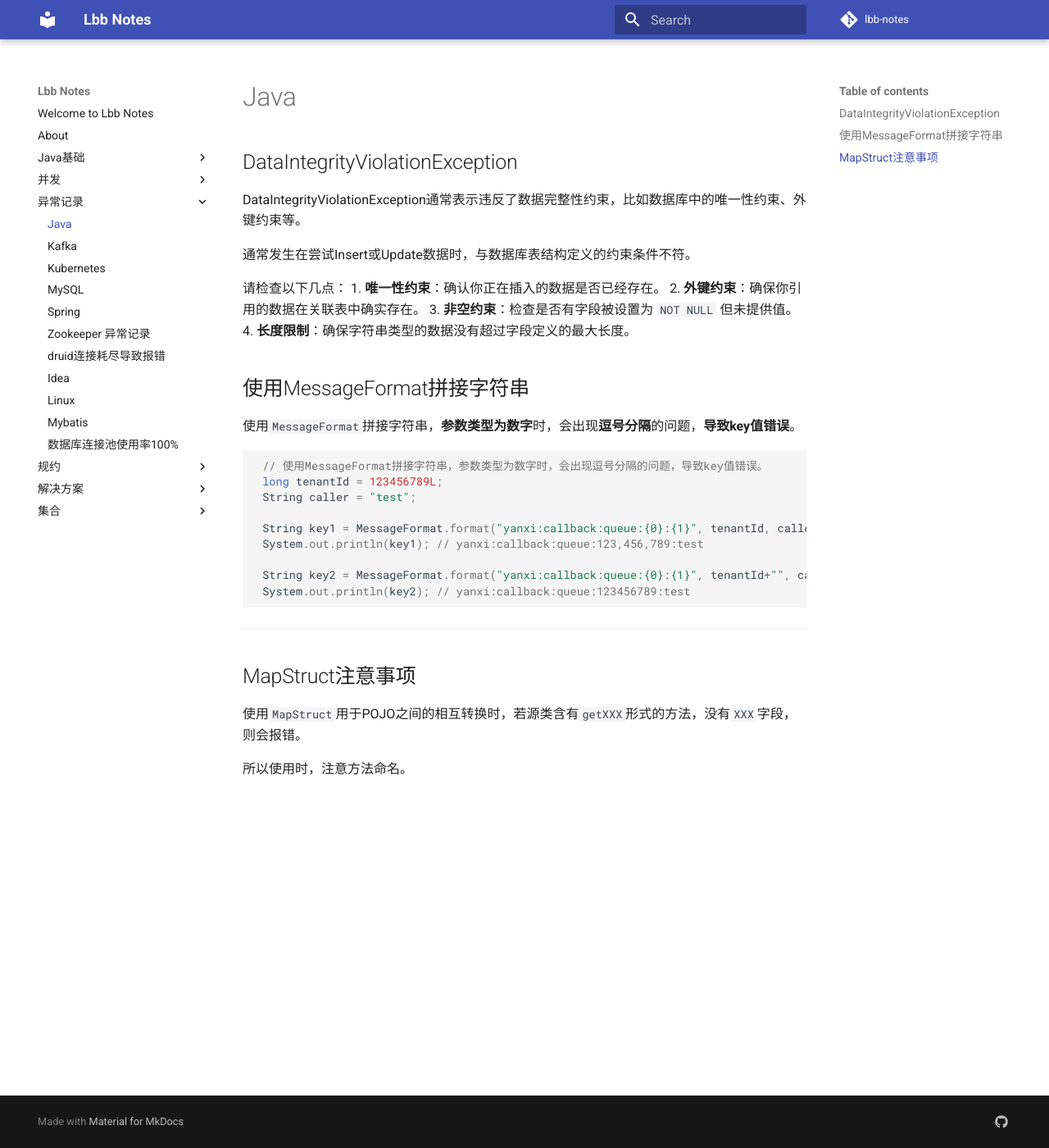
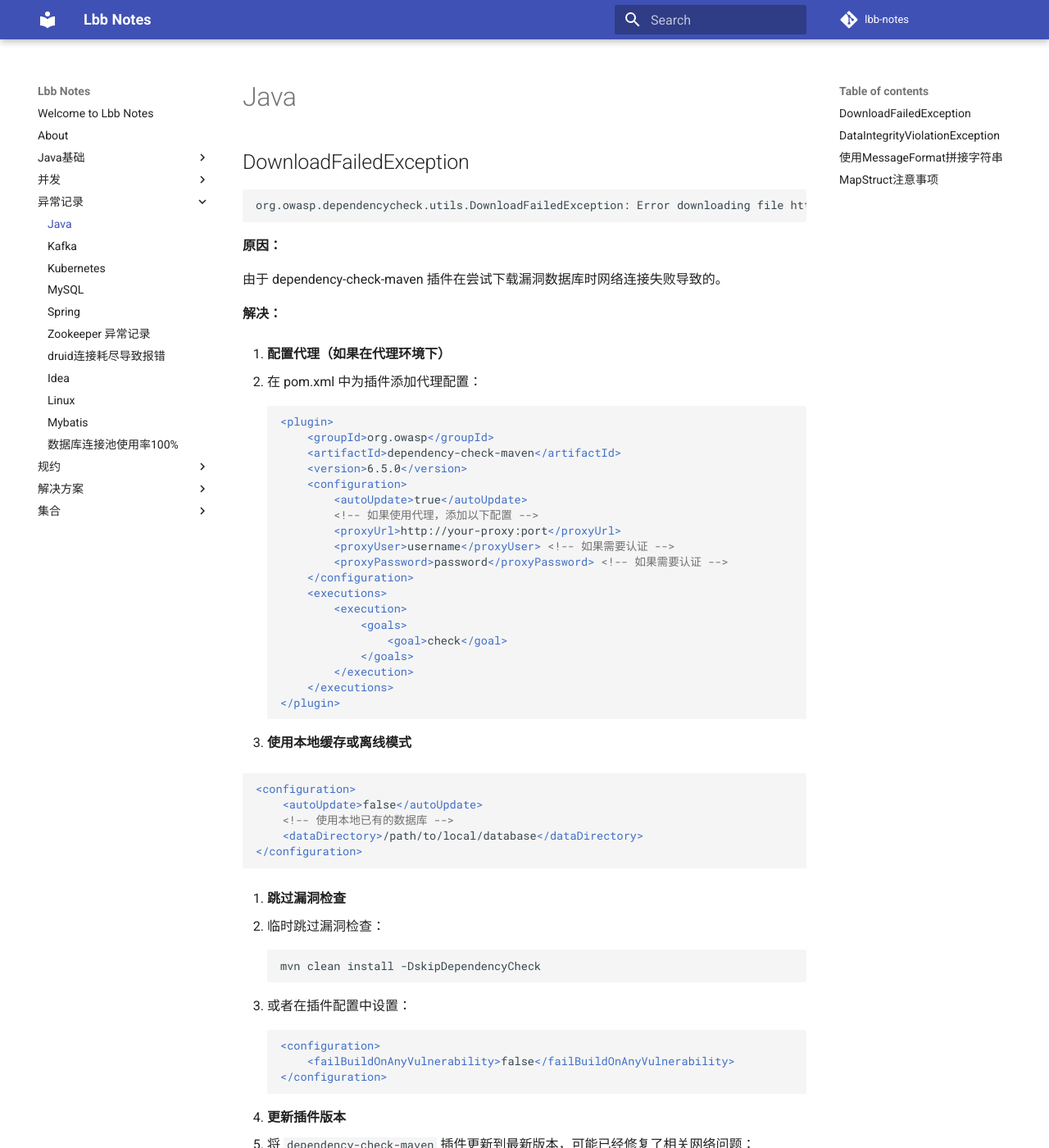
Before and after one commit to ban-l/lbb-notes, an MkDocs documentation site: the page built from docs/异常记录/Java.md, in a window 1280 px wide and 1400 px high. Shown: the whole window at 82% size. Built offline with MkDocs 1.6.1 and Material for MkDocs 9.7.7, drawn with Linux system fonts in a browser that asks for light colours; comment, search, counter and statistics services are not loaded; some of the changed text lies outside the part shown.

Commit message:
DownloadFailedException

````diff
--- a/docs/异常记录/Java.md
+++ b/docs/异常记录/Java.md
@@ -1,3 +1,87 @@
+## DownloadFailedException
+
+```
+org.owasp.dependencycheck.utils.DownloadFailedException: Error downloading file https://raw.githubusercontent.com/Retirejs/retire.js/master/repository/jsrepository.json; unable to connect.
+```
+
+**原因：**
+
+由于 dependency-check-maven 插件在尝试下载漏洞数据库时网络连接失败导致的。
+
+**解决：**
+
+1. **配置代理（如果在代理环境下）**
+
+   - 在 pom.xml 中为插件添加代理配置：
+
+     ```xml
+     <plugin>
+         <groupId>org.owasp</groupId>
+         <artifactId>dependency-check-maven</artifactId>
+         <version>6.5.0</version>
+         <configuration>
+             <autoUpdate>true</autoUpdate>
+             <!-- 如果使用代理，添加以下配置 -->
+             <proxyUrl>http://your-proxy:port</proxyUrl>
+             <proxyUser>username</proxyUser> <!-- 如果需要认证 -->
+             <proxyPassword>password</proxyPassword> <!-- 如果需要认证 -->
+         </configuration>
+         <executions>
+             <execution>
+                 <goals>
+                     <goal>check</goal>
+                 </goals>
+             </execution>
+         </executions>
+     </plugin>
+     ```
+
+
+2. **使用本地缓存或离线模式**
+
+   ```xml
+   <configuration>
+       <autoUpdate>false</autoUpdate>
+       <!-- 使用本地已有的数据库 -->
+       <dataDirectory>/path/to/local/database</dataDirectory>
+   </configuration>
+   ```
+
+
+3. **跳过漏洞检查**
+
+   - 临时跳过漏洞检查：
+
+     ```bash
+     mvn clean install -DskipDependencyCheck
+     ```
+
+   - 或者在插件配置中设置：
+
+     ```xml
+     <configuration>
+         <failBuildOnAnyVulnerability>false</failBuildOnAnyVulnerability>
+     </configuration>
+     ```
+
+
+4. **更新插件版本**
+
+   - 将 `dependency-check-maven` 插件更新到最新版本，可能已经修复了相关网络问题：
+
+     ```xml
+     <plugin>
+         <groupId>org.owasp</groupId>
+         <artifactId>dependency-check-maven</artifactId>
+         <version>8.0.0</version> <!-- 使用较新版本 -->
+         ...
+     </plugin>
+     ```
+
+
+5. **配置镜像源**
+   - 如果是网络访问限制问题，可以考虑使用国内镜像或者配置本地NVD镜像。
+
 ## DataIntegrityViolationException
 
 DataIntegrityViolationException通常表示违反了数据完整性约束，比如数据库中的唯一性约束、外键约束等。
````
Also changed, not shown: docs/并发/7.并发底层实现原理-synchronized.md (+5 -3 lines).
